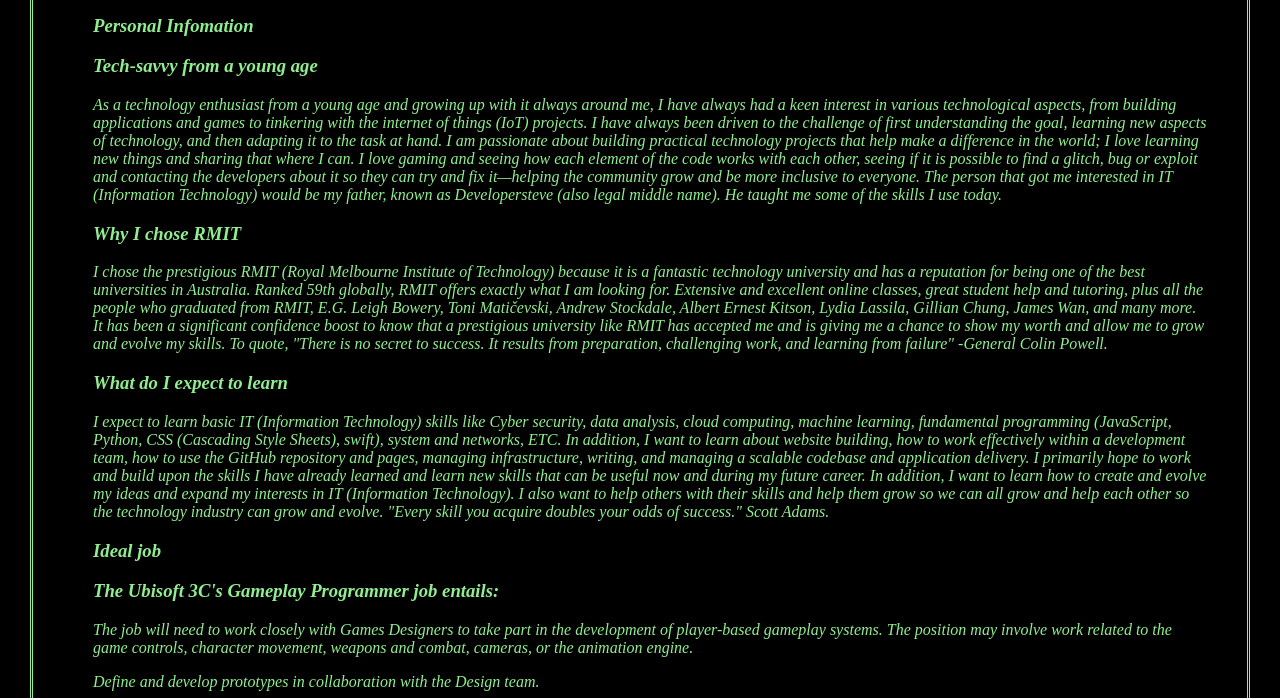
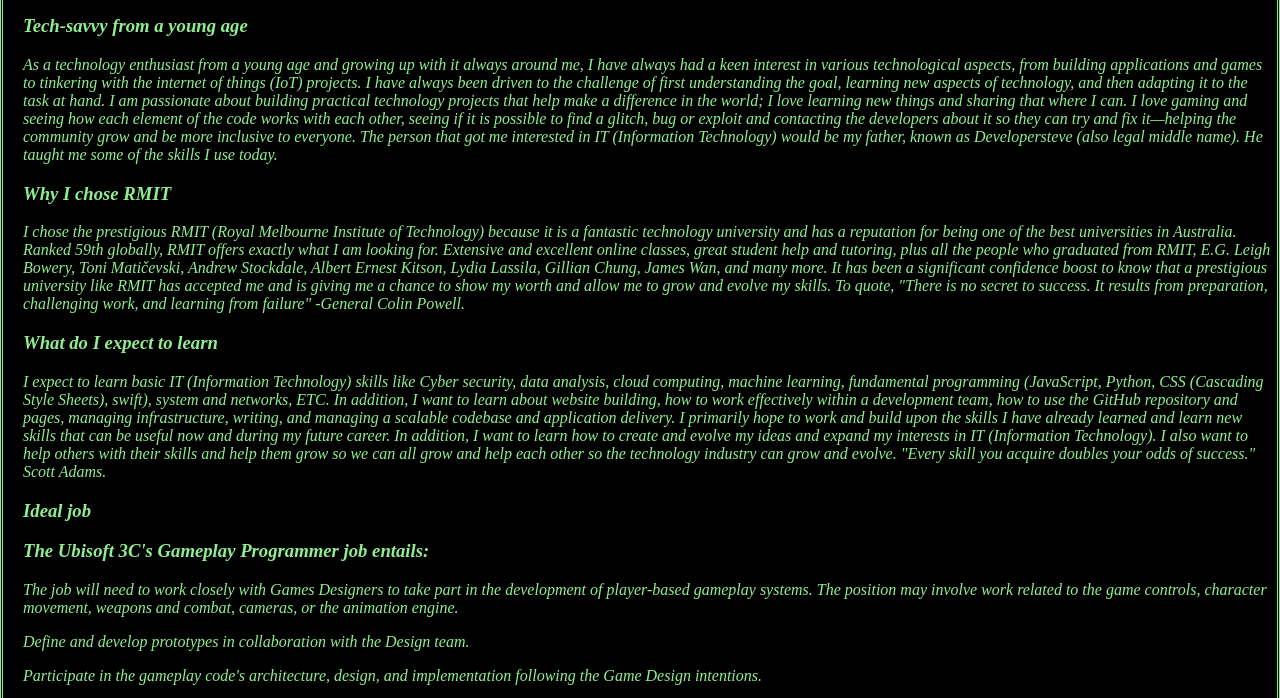
Before and after one commit to s3965248/RMIT-assignment-1, a plain HTML site: page index.html in a window 1280 px wide. Shown: the part 258-956 px from the top of the page. Drawn offline with Linux system fonts and the light colour scheme.

Commit message:
Update style1.css

```diff
--- a/style1.css
+++ b/style1.css
@@ -2,8 +2,8 @@
 	background-color: black;
 	border-style: double;
 	border-color: lightgreen;
-	margin: 30px;
-	padding: 40px;
+	margin: 30px auto;
+	padding: 40px auto;
 }
 
 h1 {
```
